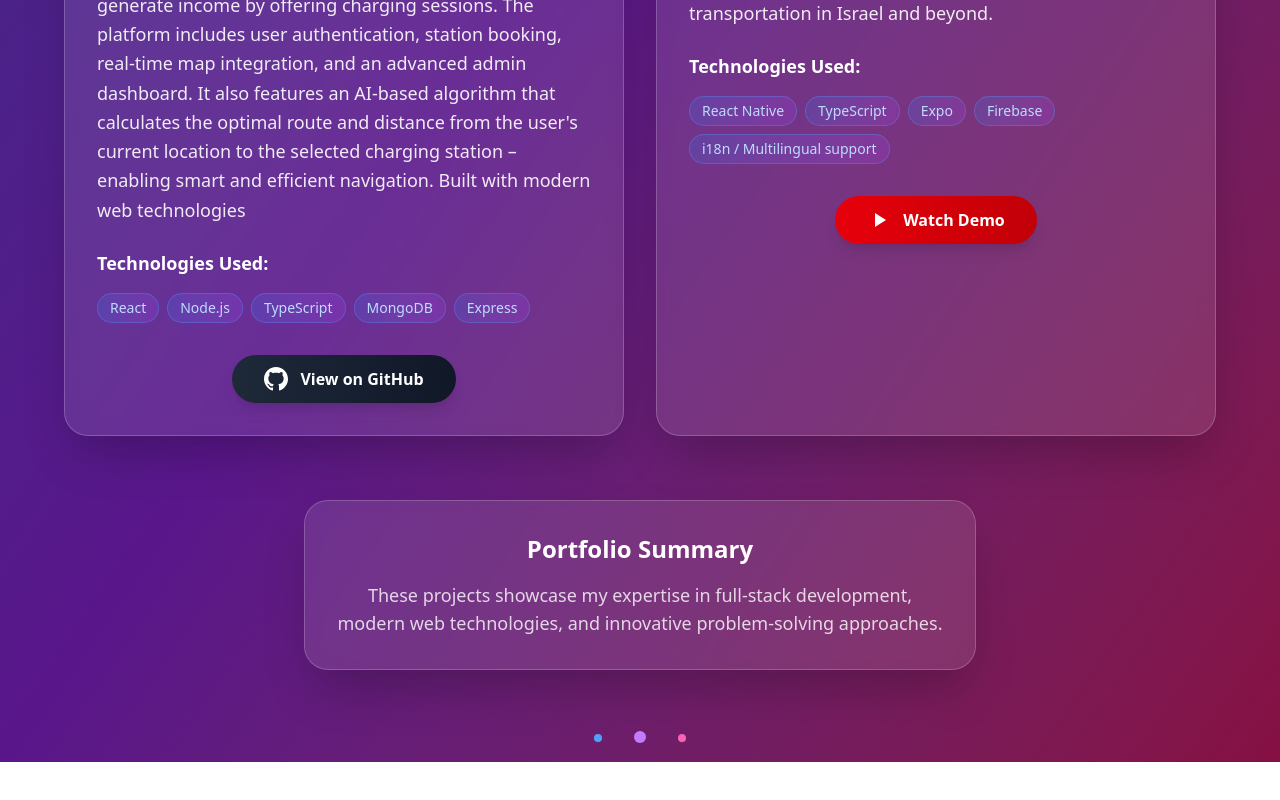
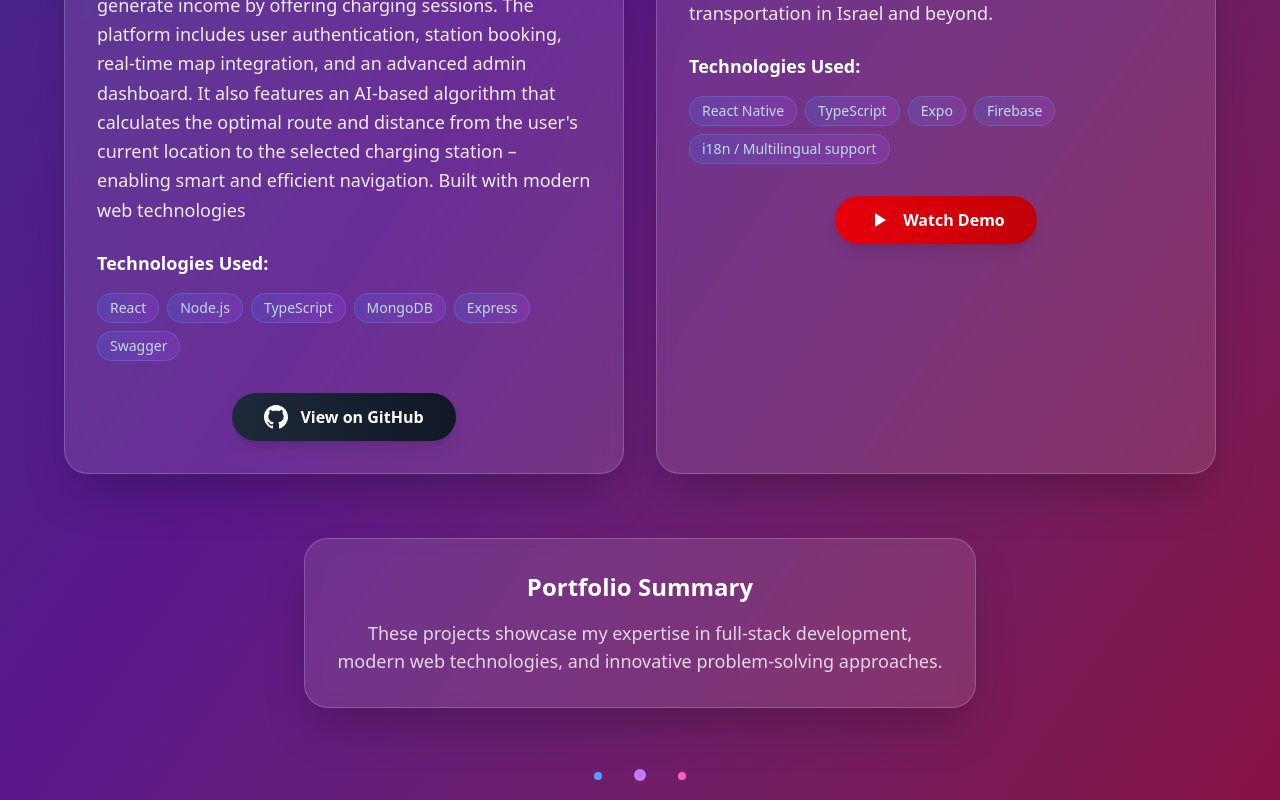
Before and after one commit to hodayakaro123/hodaya-portfolio, a React (Vite) app: page / in a window 1280 px wide. Shown: the part 2492-3292 px from the top of the page. Before the commit the page ends 3254 px from the top, so only its background shows below. Built offline with nearby package versions, Linux system fonts and the light colour scheme.

Commit message:
Update Projects component; add Swagger to technologies list for Charging Stations project

```diff
--- a/src/components/Projects.tsx
+++ b/src/components/Projects.tsx
@@ -51,7 +51,14 @@ const Projects: React.FC = () => {
       title: "Charging Stations",
       description:
         "A Full-Stack application that enables users to find and rent EV charging stations, while allowing station owners to generate income by offering charging sessions. The platform includes user authentication, station booking, real-time map integration, and an advanced admin dashboard. It also features an AI-based algorithm that calculates the optimal route and distance from the user's current location to the selected charging station – enabling smart and efficient navigation. Built with modern web technologies",
-      technologies: ["React", "Node.js", "TypeScript", "MongoDB", "Express"],
+      technologies: [
+        "React",
+        "Node.js",
+        "TypeScript",
+        "MongoDB",
+        "Express",
+        "Swagger",
+      ],
       githubUrl: "https://github.com/TomGuter/Charging-Stations",
       images: [
         project1Image,
```
